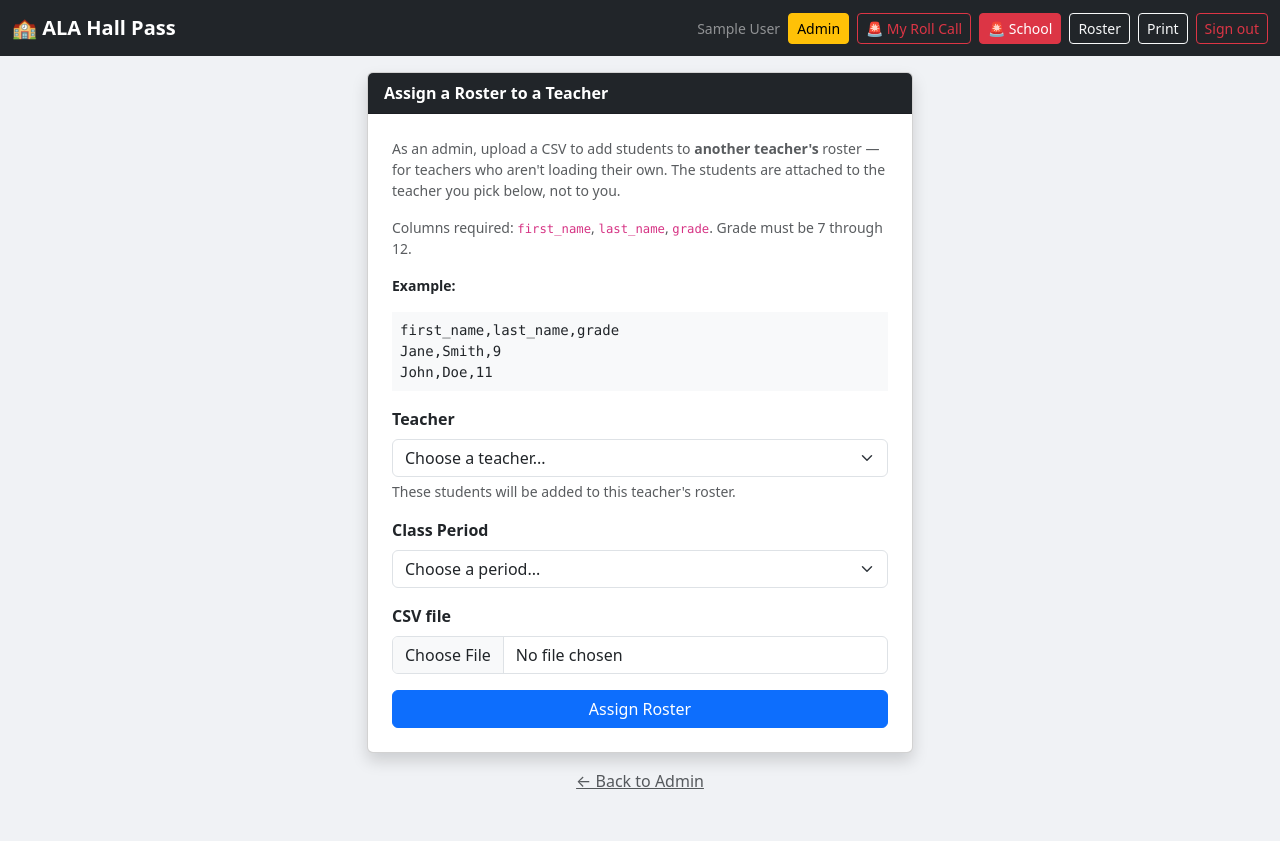
After one commit to THowe-ALA/ala-hallpass, a Flask app: page /admin/assign-roster in a window 1280 px wide. The commit adds this page. Run offline with Flask 3, Linux system fonts and the light colour scheme; a user stored in the database is signed in; tables that the repository leaves empty hold one stand-in row (values such as "Sample post").

Commit message:
Add admin Assign-Roster: upload a CSV onto another teacher's roster
Extracts shared CSV-ingest helper (_ingest_roster_csv) used by both the
teacher self-upload and the new admin flow. New /admin/assign-roster route
lets an admin pick a teacher and load students onto that teacher's roster
(for the $10 'set me up' opt-in tier). Entry point added to the admin page.

Co-Authored-By: Claude Opus 4.8 <noreply@anthropic.com>

```diff
--- a/routes.py
+++ b/routes.py
@@ -568,32 +568,22 @@ def _parse_grade(raw):
     return n if 7 <= n <= 12 else None
 
 
-@main_bp.route('/students/upload', methods=['GET', 'POST'])
-@login_required
-def upload_students():
-    if request.method == 'GET':
-        return render_template('upload_students.html', periods=PERIODS)
-
-    file = request.files.get('csv_file')
-    if not file or file.filename == '':
-        flash('Please choose a CSV file to upload.')
-        return redirect(url_for('main.upload_students'))
-
-    period = request.form.get('period') or None
+def _ingest_roster_csv(file, period, teacher_id):
+    """Parse an uploaded roster CSV and attach its students to teacher_id's roster.
+    Returns (results_dict, None) on success, or (None, error_message) on failure.
+    Shared by the teacher self-upload and the admin assign-roster flows."""
     if period and period not in PERIODS:
         period = None
 
     try:
         raw = file.read().decode('utf-8-sig')  # handle Excel BOM
     except UnicodeDecodeError:
-        flash('Could not read the file. Please save it as CSV (UTF-8) and try again.')
-        return redirect(url_for('main.upload_students'))
+        return None, 'Could not read the file. Please save it as CSV (UTF-8) and try again.'
 
     reader = csv.DictReader(io.StringIO(raw))
     mapping, missing = _map_columns(reader.fieldnames)
     if missing:
-        flash(f"CSV is missing a '{missing}' column. Expected headers: first_name, last_name, grade.")
-        return redirect(url_for('main.upload_students'))
+        return None, f"CSV is missing a '{missing}' column. Expected headers: first_name, last_name, grade."
 
     # Pre-load existing students into a dict keyed by (first.lower, last.lower, grade).
     existing = {}
@@ -603,7 +593,7 @@ def upload_students():
     # Pre-load this teacher's roster as a set of student_ids.
     on_roster = {
         ts.student_id for ts in
-        TeacherStudent.query.filter_by(teacher_id=current_user.id).all()
+        TeacherStudent.query.filter_by(teacher_id=teacher_id).all()
     }
 
     created = 0
@@ -640,24 +630,38 @@ def upload_students():
             already_on_roster += 1
         else:
             db.session.add(TeacherStudent(
-                teacher_id=current_user.id, student_id=student.id, period=period
+                teacher_id=teacher_id, student_id=student.id, period=period
             ))
             on_roster.add(student.id)
             added_to_roster += 1
 
     db.session.commit()
-    return render_template(
-        'upload_students.html',
-        periods=PERIODS,
-        results={
-            'created': created,
-            'added_to_roster': added_to_roster,
-            'skipped_existing': skipped_existing,
-            'already_on_roster': already_on_roster,
-            'period': period,
-            'errors': errors,
-        }
-    )
+    return {
+        'created': created,
+        'added_to_roster': added_to_roster,
+        'skipped_existing': skipped_existing,
+        'already_on_roster': already_on_roster,
+        'period': period,
+        'errors': errors,
+    }, None
+
+
+@main_bp.route('/students/upload', methods=['GET', 'POST'])
+@login_required
+def upload_students():
+    if request.method == 'GET':
+        return render_template('upload_students.html', periods=PERIODS)
+
+    file = request.files.get('csv_file')
+    if not file or file.filename == '':
+        flash('Please choose a CSV file to upload.')
+        return redirect(url_for('main.upload_students'))
+
+    results, error = _ingest_roster_csv(file, request.form.get('period') or None, current_user.id)
+    if error:
+        flash(error)
+        return redirect(url_for('main.upload_students'))
+    return render_template('upload_students.html', periods=PERIODS, results=results)
 
 
 @main_bp.route('/students/<int:student_id>/remove', methods=['POST'])
@@ -744,6 +748,36 @@ def admin():
         date_str=date_str, student_q=student_q, period_f=period_f,
         periods=PERIODS, pass_labels=PASS_LABELS, all_users=all_users,
         hallway_max=get_hallway_max(), hallway_count=count_students_in_hallway())
+
+
+@main_bp.route('/admin/assign-roster', methods=['GET', 'POST'])
+@login_required
+@admin_required
+def assign_roster():
+    teachers = User.query.order_by(User.name).all()
+    if request.method == 'GET':
+        return render_template('assign_roster.html', teachers=teachers, periods=PERIODS)
+
+    try:
+        teacher_id = int(request.form.get('teacher_id', ''))
+    except (TypeError, ValueError):
+        teacher_id = None
+    teacher = User.query.get(teacher_id) if teacher_id else None
+    if not teacher:
+        flash('Please choose a valid teacher.')
+        return redirect(url_for('main.assign_roster'))
+
+    file = request.files.get('csv_file')
+    if not file or file.filename == '':
+        flash('Please choose a CSV file to upload.')
+        return redirect(url_for('main.assign_roster'))
+
+    results, error = _ingest_roster_csv(file, request.form.get('period') or None, teacher.id)
+    if error:
+        flash(error)
+        return redirect(url_for('main.assign_roster'))
+    return render_template('assign_roster.html', teachers=teachers, periods=PERIODS,
+                           results=results, assigned_teacher=teacher)
 
 
 @main_bp.route('/admin/hallway_max', methods=['POST'])
--- /dev/null
+++ b/templates/assign_roster.html
@@ -0,0 +1,94 @@
+{% extends "base.html" %}
+{% block title %}Assign Roster — ALA Hall Pass{% endblock %}
+
+{% block content %}
+<div class="row justify-content-center">
+<div class="col-md-7 col-lg-6">
+
+  {% if results %}
+  <div class="card shadow mb-3">
+    <div class="card-header bg-success text-white fw-bold">
+      Roster assigned to {{ assigned_teacher.name }}
+    </div>
+    <div class="card-body">
+      <ul class="list-unstyled mb-3">
+        {% if results.period %}
+        <li><strong>Period:</strong> {{ results.period }}</li>
+        {% endif %}
+        <li><strong>{{ results.created }}</strong> new students created</li>
+        <li><strong>{{ results.added_to_roster }}</strong> added to {{ assigned_teacher.name }}'s roster</li>
+        <li><strong>{{ results.skipped_existing }}</strong> already existed in the database</li>
+        <li><strong>{{ results.already_on_roster }}</strong> were already on this teacher's roster (period unchanged)</li>
+        {% if results.errors %}
+        <li class="text-danger"><strong>{{ results.errors|length }}</strong> rows had errors (see below)</li>
+        {% endif %}
+      </ul>
+      {% if results.errors %}
+      <details>
+        <summary class="text-danger">Show error details</summary>
+        <ul class="small mt-2 mb-0">
+          {% for err in results.errors %}
+          <li>{{ err }}</li>
+          {% endfor %}
+        </ul>
+      </details>
+      {% endif %}
+      <div class="mt-3">
+        <a href="{{ url_for('main.assign_roster') }}" class="btn btn-primary">Assign Another</a>
+        <a href="{{ url_for('main.admin') }}" class="btn btn-outline-secondary">Back to Admin</a>
+      </div>
+    </div>
+  </div>
+  {% endif %}
+
+  <div class="card shadow">
+    <div class="card-header bg-dark text-white fw-bold">Assign a Roster to a Teacher</div>
+    <div class="card-body p-4">
+      <p class="text-muted small">
+        As an admin, upload a CSV to add students to <strong>another teacher's</strong> roster —
+        for teachers who aren't loading their own. The students are attached to the teacher you
+        pick below, not to you.
+      </p>
+      <p class="text-muted small">
+        Columns required: <code>first_name</code>, <code>last_name</code>, <code>grade</code>. Grade must be 7 through 12.
+      </p>
+      <p class="small mb-3">
+        <strong>Example:</strong>
+        <pre class="bg-light p-2 mb-0 small">first_name,last_name,grade
+Jane,Smith,9
+John,Doe,11</pre>
+      </p>
+      <form method="POST" enctype="multipart/form-data">
+        <div class="mb-3">
+          <label class="form-label fw-semibold">Teacher</label>
+          <select name="teacher_id" class="form-select" required>
+            <option value="">Choose a teacher...</option>
+            {% for t in teachers %}
+            <option value="{{ t.id }}">{{ t.name }} ({{ t.email }})</option>
+            {% endfor %}
+          </select>
+          <div class="form-text small">These students will be added to this teacher's roster.</div>
+        </div>
+        <div class="mb-3">
+          <label class="form-label fw-semibold">Class Period</label>
+          <select name="period" class="form-select" required>
+            <option value="">Choose a period...</option>
+            {% for p in periods %}
+            <option value="{{ p }}">{{ p }}</option>
+            {% endfor %}
+          </select>
+        </div>
+        <div class="mb-3">
+          <label class="form-label fw-semibold">CSV file</label>
+          <input type="file" name="csv_file" accept=".csv,text/csv" class="form-control" required>
+        </div>
+        <button class="btn btn-primary w-100">Assign Roster</button>
+      </form>
+    </div>
+  </div>
+  <div class="text-center mt-3">
+    <a href="{{ url_for('main.admin') }}" class="text-muted">← Back to Admin</a>
+  </div>
+</div>
+</div>
+{% endblock %}
```
Also changed, not shown: templates/admin.html (+12 -0 lines).
